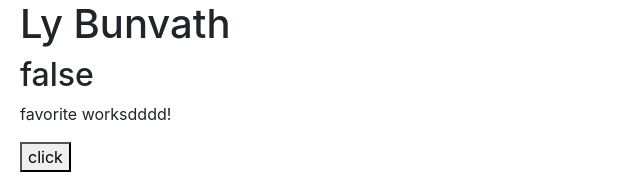
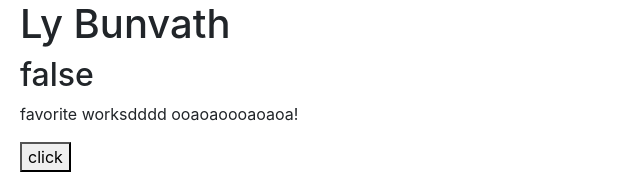
Before and after one commit to Bunvath/angular-project, an Angular app: page / in a window 1280 px wide. Shown: the top 192 px of the page, without its empty margins (0-640 px from the left). Built offline with nearby package versions, Linux system fonts and the light colour scheme.

Commit message:
changing html

```diff
--- a/src/app/favorite/favorite.component.html
+++ b/src/app/favorite/favorite.component.html
@@ -1,4 +1,4 @@
-<p>favorite worksdddd!</p>
+<p>favorite worksdddd ooaoaoooaoaoa!</p>
 <button (click)=onClick()>click</button>
 <span
 class="glyphicon"
```
